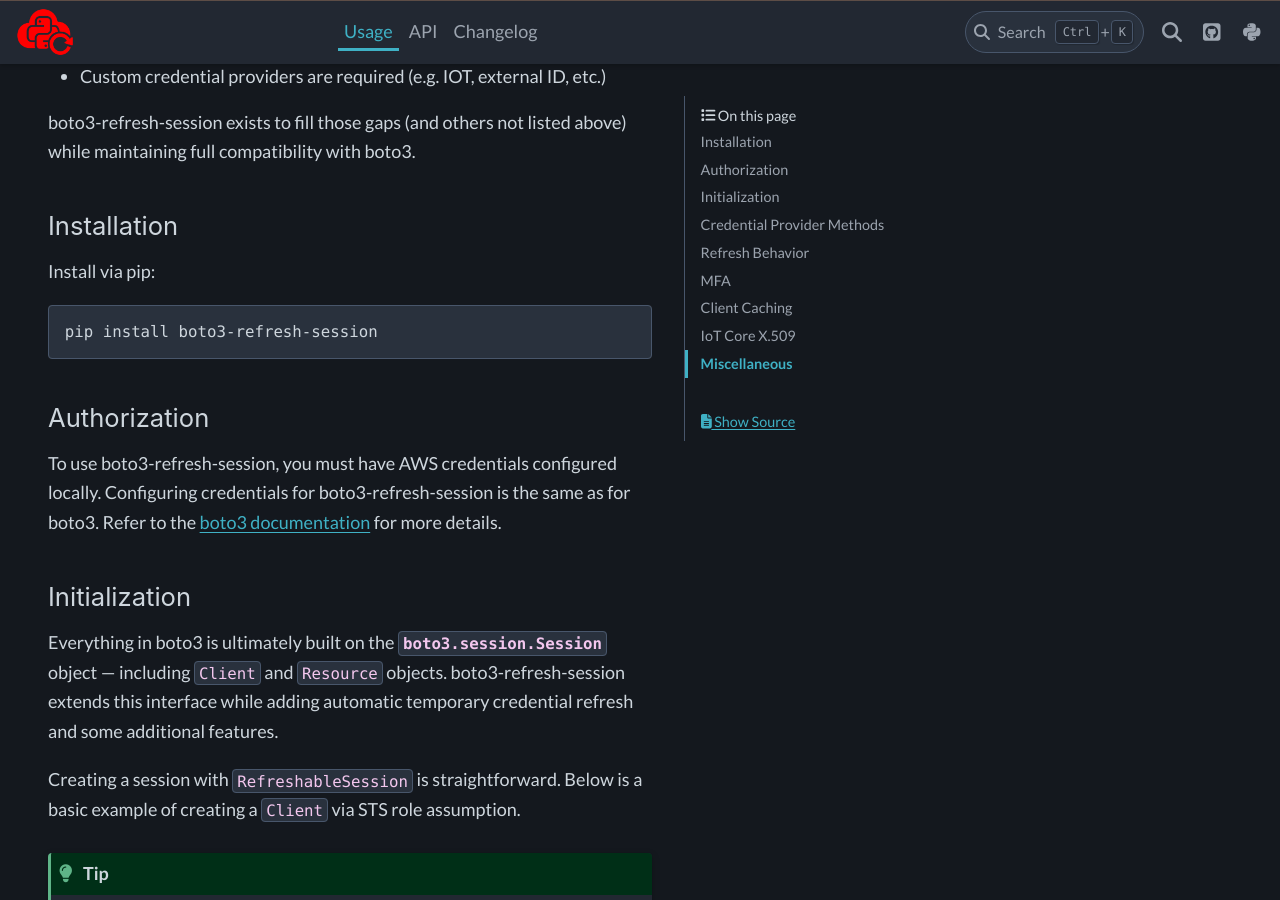
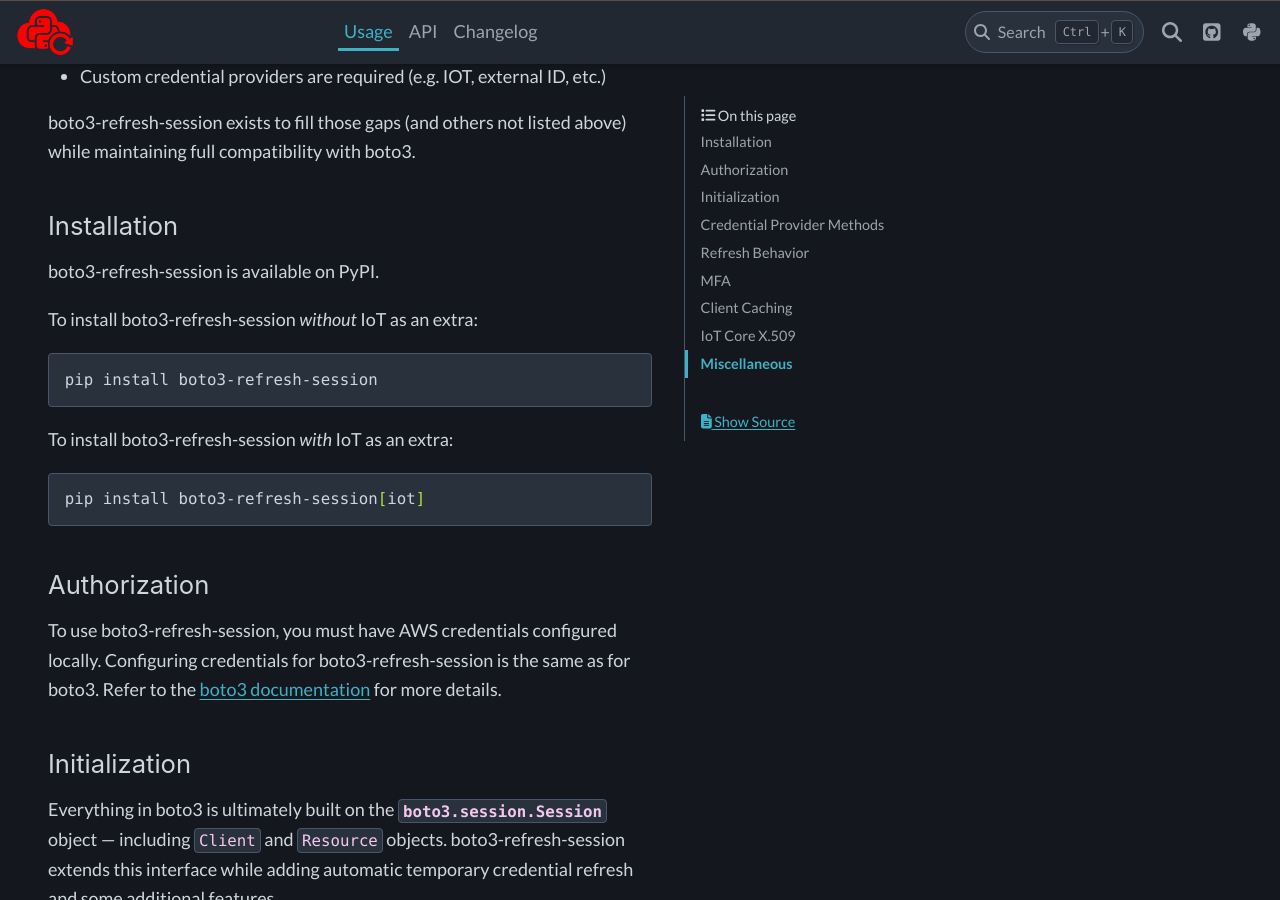
Before and after one commit to michaelthomasletts/boto3-refresh-session, a Sphinx documentation site: the page built from doc/usage.rst, in a window 1280 px wide and 900 px high, scrolled down 543 px. Built offline with Sphinx 7.4.7 and the PyData theme 0.15.4, drawn with Linux system fonts in a browser that asks for light colours; some of the changed text lies outside the part shown.

Commit message:
documentation updates

```diff
--- a/doc/changelog.rst
+++ b/doc/changelog.rst
@@ -75,3 +75,9 @@
 The ``_client_cache`` private attribute in ``RefreshableSession`` has been replaced with ``client_cache``, which invites direct interaction with the ``ClientCache`` instance for advanced use cases.
 Lastly, the hashing (keying) strategy for ``ClientCache`` has been adjusted to require ``ClientCacheKey``.
 Simply pass ``*args`` and ``**kwargs`` (the same parameters passed to ``RefreshableSession.client``) to ``ClientCache`` when calling it to store or retrieve clients, and it will internally create a ``ClientCacheKey`` for you.
+
+v7.2.0
+------
+
+As of v7.2.0, ``boto3-refresh-session`` requires explicitly installing "iot" as an extra dependency in order to use IoT features, i.e. ``pip install boto3-refresh-session[iot]``.
+This change was made to reduce the number of dependencies for users who do not require IoT functionality.
--- a/doc/usage.rst
+++ b/doc/usage.rst
@@ -19,11 +19,19 @@
 Installation
 ------------
 
-Install via pip:
+boto3-refresh-session is available on PyPI.
+
+To install boto3-refresh-session *without* IoT as an extra:
 
 .. code-block:: bash
 
     pip install boto3-refresh-session
+
+To install boto3-refresh-session *with* IoT as an extra:
+
+.. code-block:: bash
+
+    pip install boto3-refresh-session[iot]
 
 Authorization
 -------------
@@ -234,6 +242,15 @@
 IoT Core X.509
 --------------
 
+.. note::
+
+    This section requires that you have installed boto3-refresh-session with the IoT extra.
+    If you have not done so, please reinstall using:
+
+    .. code-block:: bash
+
+        pip install boto3-refresh-session[iot]
+
 AWS IoT Core can vend temporary AWS credentials through the credentials provider when you connect with an X.509 certificate and a role alias.
 boto3-refresh-session makes this flow seamless by automatically refreshing credentials over mTLS.
 boto3-refresh-session supports both PEM files and PKCS#11 modules for private key storage.
```
Also changed, not shown: README.md (+10 -6 lines), doc/api/iot.rst (+6 -2 lines), 3 other files.
